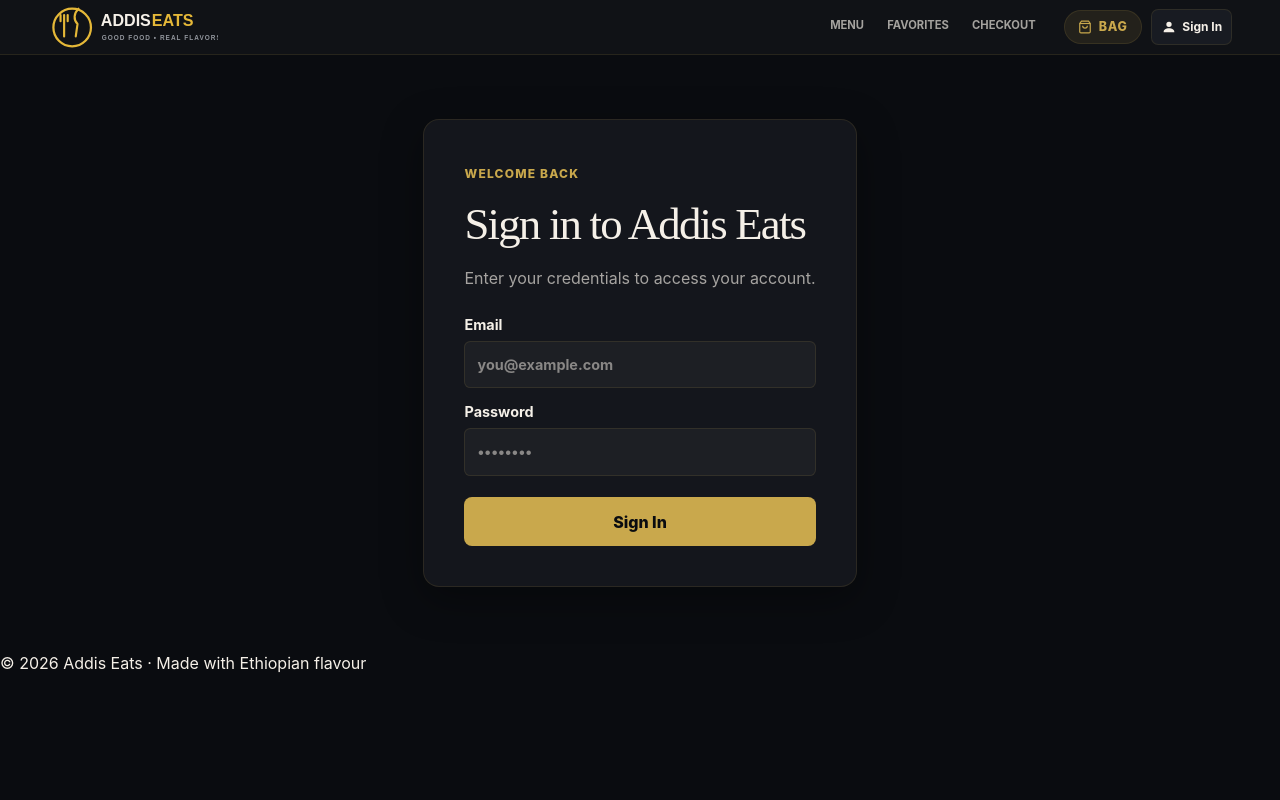
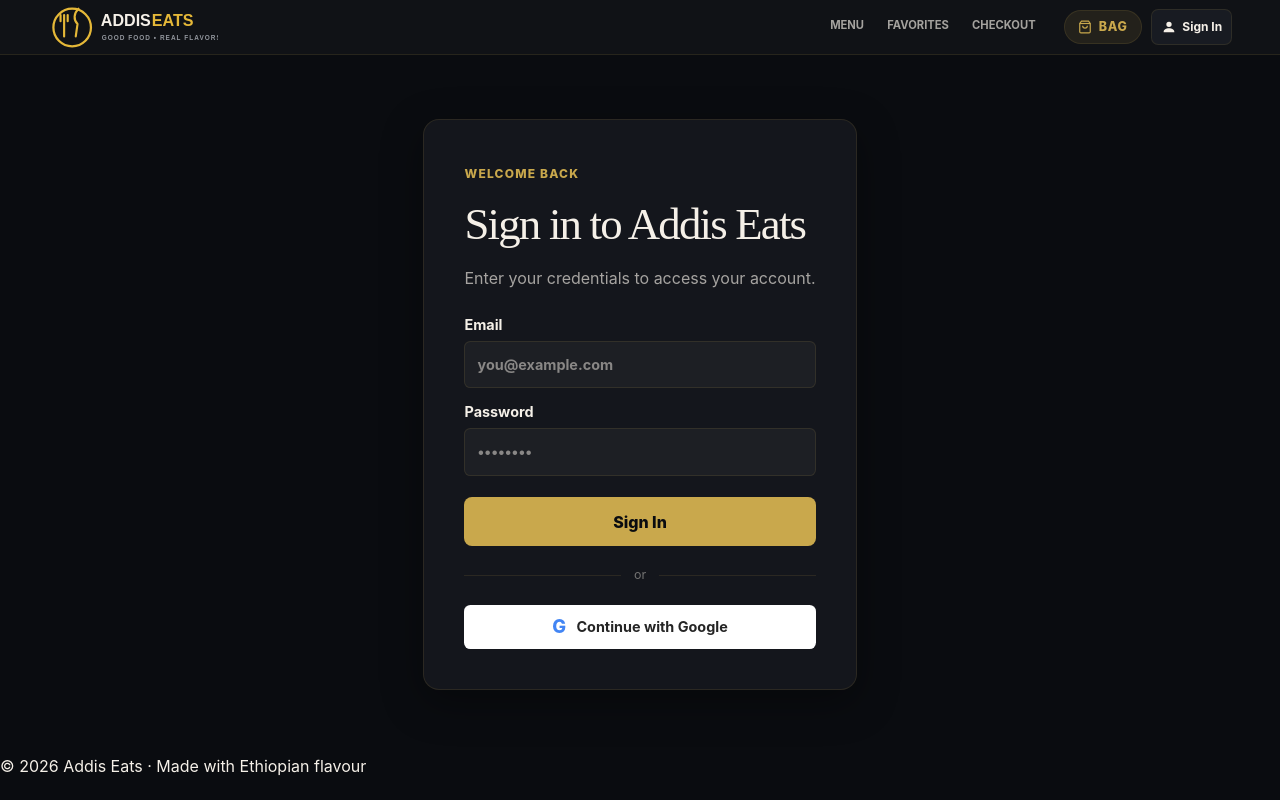
Before and after one commit to JHONY-X/Addis_Eats_Capstone, a Next.js app in the folder addis-eats/: page /signin in a window 1280 px wide. Built offline with nearby package versions, Linux system fonts and the light colour scheme; no server answers.

Commit message:
add Googlr signin

```diff
--- /dev/null
+++ b/addis-eats/src/app/api/auth/google/route.js
@@ -0,0 +1,27 @@
+import { createClient } from "@/lib/supabase/server";
+import { safeNextPath } from "@/lib/safe-next-path";
+import { NextResponse } from "next/server";
+
+export const dynamic = "force-dynamic";
+
+export async function GET(request) {
+  const requestUrl = new URL(request.url);
+  const next = safeNextPath(requestUrl.searchParams.get("next"));
+  const callbackUrl = new URL("/auth/callback", requestUrl.origin);
+  callbackUrl.searchParams.set("next", next);
+
+  const supabase = await createClient();
+  const { data, error } = await supabase.auth.signInWithOAuth({
+    provider: "google",
+    options: { redirectTo: callbackUrl.toString() },
+  });
+
+  if (error || !data.url) {
+    const signInUrl = new URL("/signin", requestUrl.origin);
+    signInUrl.searchParams.set("next", next);
+    signInUrl.searchParams.set("error", "google");
+    return NextResponse.redirect(signInUrl);
+  }
+
+  return NextResponse.redirect(data.url);
+}
--- /dev/null
+++ b/addis-eats/src/app/auth/callback/route.js
@@ -0,0 +1,30 @@
+import { createClient } from "@/lib/supabase/server";
+import { safeNextPath } from "@/lib/safe-next-path";
+import { NextResponse } from "next/server";
+
+export const dynamic = "force-dynamic";
+
+export async function GET(request) {
+  const requestUrl = new URL(request.url);
+  const next = safeNextPath(requestUrl.searchParams.get("next"));
+  const code = requestUrl.searchParams.get("code");
+
+  if (!code || requestUrl.searchParams.has("error")) {
+    const signInUrl = new URL("/signin", requestUrl.origin);
+    signInUrl.searchParams.set("next", next);
+    signInUrl.searchParams.set("error", "google");
+    return NextResponse.redirect(signInUrl);
+  }
+
+  const supabase = await createClient();
+  const { error } = await supabase.auth.exchangeCodeForSession(code);
+
+  if (error) {
+    const signInUrl = new URL("/signin", requestUrl.origin);
+    signInUrl.searchParams.set("next", next);
+    signInUrl.searchParams.set("error", "google");
+    return NextResponse.redirect(signInUrl);
+  }
+
+  return NextResponse.redirect(new URL(next, requestUrl.origin));
+}
--- a/addis-eats/src/app/globals.css
+++ b/addis-eats/src/app/globals.css
@@ -1467,6 +1467,11 @@ body:has(.home-page) .site-footer { display: none; }
 .signin-form input { width: 100%; border: 1px solid var(--border); border-radius: .4rem; padding: .75rem; background: rgba(255,255,255,0.04); color: var(--text-primary); font: inherit; transition: border-color .2s, box-shadow .2s; }
 .signin-form input:focus { outline: none; border-color: var(--gold-muted); box-shadow: 0 0 0 3px rgba(201, 168, 76, 0.1); }
 .signin-form .add-to-cart { margin-top: .5rem; }
+.signin-divider { display: flex; align-items: center; gap: .8rem; margin: 1.25rem 0; color: var(--text-tertiary); font-size: .78rem; }
+.signin-divider::before, .signin-divider::after { content: ""; flex: 1; height: 1px; background: var(--border); }
+.google-signin-button { display: flex; min-height: 44px; align-items: center; justify-content: center; gap: .65rem; border: 1px solid rgba(255,255,255,.2); border-radius: .4rem; background: #fff; color: #252525; font-size: .9rem; font-weight: 700; transition: background .15s ease, border-color .15s ease; }
+.google-signin-button:hover { background: #f1f1f1; border-color: #fff; }
+.google-signin-mark { color: #4285f4; font-size: 1.15rem; font-weight: 800; }
 
 .demo-accounts { margin-top: 1.5rem; padding-top: 1.5rem; border-top: 1px dashed var(--border); }
 .demo-accounts h3 { margin: 0 0 .75rem; font-size: .95rem; color: var(--text-secondary); }
--- a/addis-eats/src/app/signin/SignInForm.jsx
+++ b/addis-eats/src/app/signin/SignInForm.jsx
@@ -2,10 +2,12 @@
 
 import { useState } from "react";
 
-export default function SignInForm({ next }) {
+export default function SignInForm({ next, googleSignInError }) {
   const [email, setEmail] = useState("");
   const [password, setPassword] = useState("");
-  const [error, setError] = useState("");
+  const [error, setError] = useState(
+    googleSignInError ? "Google sign-in could not be completed. Please try again." : "",
+  );
   const [isSubmitting, setIsSubmitting] = useState(false);
 
   async function handleSubmit(event) {
@@ -67,6 +69,14 @@ export default function SignInForm({ next }) {
           {isSubmitting ? "Signing in…" : "Sign In"}
         </button>
       </form>
+      <div className="signin-divider"><span>or</span></div>
+      <a
+        className="google-signin-button"
+        href={`/api/auth/google?next=${encodeURIComponent(next)}`}
+      >
+        <span className="google-signin-mark" aria-hidden="true">G</span>
+        Continue with Google
+      </a>
     </>
   );
 }
--- a/addis-eats/src/app/signin/page.js
+++ b/addis-eats/src/app/signin/page.js
@@ -13,6 +13,7 @@ export const metadata = {
 export default async function SignInPage({ searchParams }) {
   const sp = await searchParams;
   const next = safeNextPath(sp?.next);
+  const googleSignInError = sp?.error === "google";
 
   // If the user is already signed in, redirect to their intended destination
   const session = await getSession();
@@ -26,7 +27,7 @@ export default async function SignInPage({ searchParams }) {
         <span className="eyebrow">Welcome Back</span>
         <h1>Sign in to Addis Eats</h1>
         <p>Enter your credentials to access your account.</p>
-        <SignInForm next={next} />
+        <SignInForm next={next} googleSignInError={googleSignInError} />
       </div>
     </main>
   );
```
